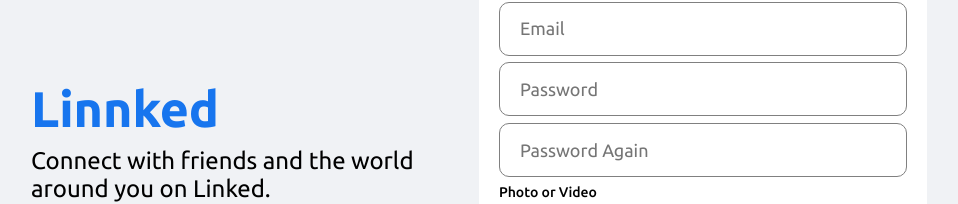
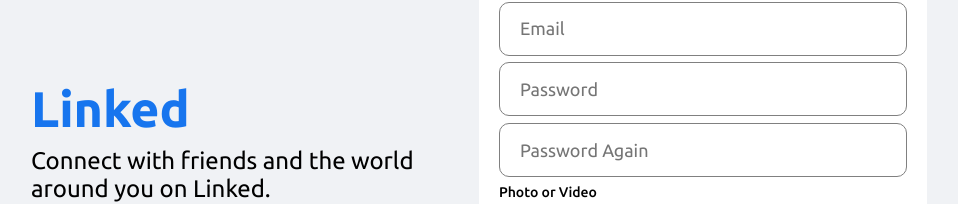
Before and after one commit to ShivanshKumar760/Connect, a React (Vite) app in the folder client/: page / in a window 1280 px wide. Shown: the part 259-463 px from the top of the page, without its empty margins (161-1119 px from the left). Built offline with nearby package versions, Linux system fonts and the light colour scheme.

Commit message:
Register page typo fixed

```diff
--- a/client/src/pages/register/Register.jsx
+++ b/client/src/pages/register/Register.jsx
@@ -57,7 +57,7 @@ export default function Register() {
     <div className="login">
       <div className="loginWrapper">
         <div className="loginLeft">
-          <h3 className="loginLogo">Linnked</h3>
+          <h3 className="loginLogo">Linked</h3>
           <span className="loginDesc">
             Connect with friends and the world around you on Linked.
           </span>
```
